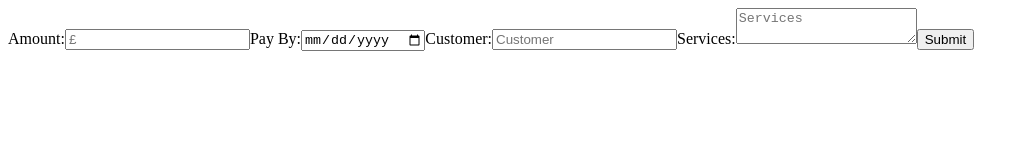
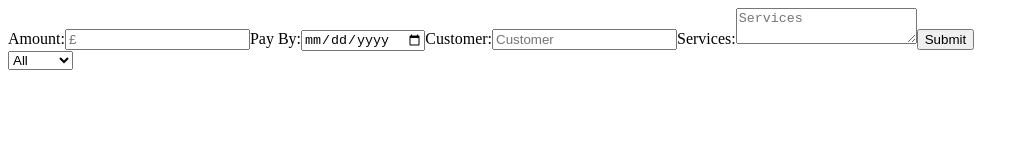
Before and after one commit to oilyquack/Nimbla-Invoice-Tracker, a React app: page / in a window 1280 px wide. Shown: the top 160 px of the page, without its empty margins (0-1029 px from the left). Built offline with nearby package versions, Linux system fonts and the light colour scheme.

Commit message:
add class names

```diff
--- a/src/components/App.js
+++ b/src/components/App.js
@@ -38,7 +38,7 @@ class App extends React.Component {
 
   render() {
     return (
-      <div>
+      <div className="app">
         <SubmitForm
           invoiceID={this.state.invoices.length}
           invoiceReceiver={this.invoiceReceiver}
--- a/src/components/DisplayInvoice.js
+++ b/src/components/DisplayInvoice.js
@@ -15,7 +15,7 @@ class DisplayInvoice extends React.Component {
 
   render() {
     return (
-      <div>
+      <div className="app__invoices__display">
         <h2>Invoice #: {this.props.invoiceId}</h2>
         <p>£{this.props.amount}</p>
         <p>Pay By: {this.props.payBy}</p>
--- a/src/components/EditInvoice.js
+++ b/src/components/EditInvoice.js
@@ -73,7 +73,7 @@ class EditInvoice extends React.Component {
 
   render() {
     return (
-      <form onClick={this.clickHandler}>
+      <form className="app__invoices__edit" onClick={this.clickHandler}>
         <label>
           Amount:
           <input
--- a/src/components/Invoices.js
+++ b/src/components/Invoices.js
@@ -1,13 +1,61 @@
 import React from "react";
 import Invoice from "./Invoice";
 
-function Invoices({ updateReceiver, invoices }) {
+class Invoices extends React.Component {
+  constructor() {
+    super();
+
+    this.state = {
+      invoicesDisplay: []
+    };
+    this.changeHandler = this.changeHandler.bind(this);
+  }
+
+  componentDidUpdate(prevProps) {
+    if (prevProps.invoices !== this.props.invoices) {
+      this.setState({
+        invoicesDisplay: [...this.props.invoices]
+      });
+    }
+  }
+
+  changeHandler(event) {
+    if (event.target.value === "unpaid") {
+      const invoicesCopy = [...this.props.invoices];
+      const invoicesSort = invoicesCopy.filter(
+        invoice => invoice.paid === null
+      );
+
+      this.setState({
+        invoicesDisplay: [...invoicesSort]
+      });
+    }
+    if (event.target.value === "paid") {
+      const invoicesCopy = [...this.props.invoices];
+      const invoicesSort = invoicesCopy.filter(invoice => invoice.paid != null);
+
+      this.setState({
+        invoicesDisplay: [...invoicesSort]
+      });
+    }
+    if (event.target.value === "all") {
+      this.setState({
+        invoicesDisplay: [...this.props.invoices]
+      });
+    }
+  }
+  render() {
     return (
-    <div>
-      {invoices.map(invoice => {
+      <div className="app__invoices">
+        <select onChange={this.changeHandler}>
+          <option value="all">All</option>
+          <option value="paid">Paid</option>
+          <option value="unpaid">Unpaid</option>
+        </select>
+        {this.state.invoicesDisplay.map(invoice => {
           return (
             <Invoice
-            updateReceiver={updateReceiver}
+              updateReceiver={this.props.updateReceiver}
               key={invoice.id}
               invoiceId={invoice.id}
               amount={invoice.amount}
@@ -21,5 +69,6 @@ function Invoices({ updateReceiver, invoices }) {
       </div>
     );
   }
+}
 
 export default Invoices;
```
Lines whose indentation alone changed are shown as unchanged.
